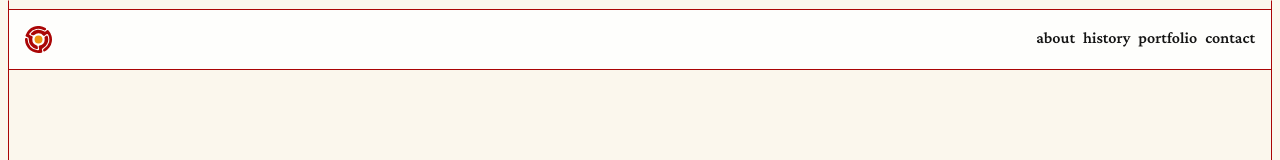
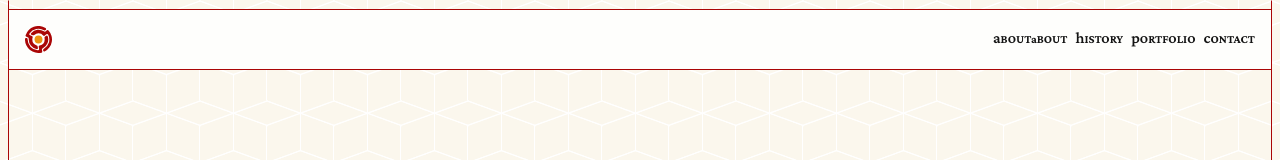
Before and after one commit to JulianBristol/portfolio2024, a Next.js app: page / in a window 1280 px wide. Shown: the top 160 px of the page. Built offline with nearby package versions, Linux system fonts and the light colour scheme.

Commit message:
Add Mouse Cursor

```diff
--- a/src/app/components/Header/Header.tsx
+++ b/src/app/components/Header/Header.tsx
@@ -1,9 +1,10 @@
-import React, { FC } from 'react';
-import Image from 'next/image';
+import React, { FC } from "react";
+import Image from "next/image";
 
 const Header = ({}) => {
 	return (
-    <header className='p-4 flex justify-between font-semibold border-poppy border-y-[0.5px] bg-ghost'>
+		<nav className="p-4 flex justify-between font-semibold border-poppy border-y-[0.5px] bg-ghost">
+			<a href="/">
 				<Image
 					className="relative "
 					src="/logo.svg"
@@ -12,21 +13,35 @@ const Header = ({}) => {
 					height={27}
 					priority
 				/>
-        <ul>
-            <li className='inline ml-2'>
-                <a href='#about'>about</a>
+			</a>
+			<ul className="text-[12px] font-bold">
+				<li className="inline ml-2">
+					<a href="#about" className="py-[5px] navOptionInteraction relative">
+						<span className="text-[16px] leading-[0px] font-semibold fontTransition">a</span>BOUT
+                        <span className='textReflection'>
+                            <span className='firstLetter'>a</span>
+                            BOUT
+                        </span>
+					</a>
 				</li>
-            <li className='inline ml-2'>
-                <a href='#history'>history</a>
+				<li className="inline ml-2">
+					<a href="#history" className="py-[5px]">
+						<span className="text-[16px] font-semibold">h</span>ISTORY
+					</a>
 				</li>
-            <li className='inline ml-2'>
-                <a href='#portfolio'>portfolio</a>
+				<li className="inline ml-2">
+					<a href="#portfolio" className="py-[5px]">
+						<span className="text-[16px] font-semibold">p</span>ORTFOLIO
+					</a>
 				</li>
-            <li className='inline ml-2'>
-                <a href='#contact'>contact</a>
+				<li className="inline ml-2">
+					<a href="#contact" className="py-[5px]">
+						<span className="text-[16px] font-semibold">c</span>ONTACT
+					</a>
 				</li>
 			</ul>
-    </header>
-)}
+		</nav>
+	);
+};
 
-export default Header
+export default Header;
--- a/src/app/globals.css
+++ b/src/app/globals.css
@@ -18,12 +18,55 @@
 
 body {
   color: rgb(var(--foreground-rgb));
-  background: linear-gradient(
-      to bottom,
+  background: linear-gradient(to bottom,
       transparent,
-      rgb(var(--background-end-rgb))
-    )
-    rgb(var(--background-start-rgb));
+      rgb(var(--background-end-rgb))) rgb(var(--background-start-rgb));
+}
+
+#cursor-inner {
+  width: 12px;
+  height: 12px;
+  background: #246036;
+  border-radius: 50%;
+  position: absolute;
+  left: 0;
+  top: 0;
+  opacity: 0;
+  transform: translate(-50%, -50%);
+  transition: opacity 1s linear, width 0.2s linear, height 0.2s linear;
+  pointer-events: none;
+}
+
+#cursor-outer {
+  width: 32px;
+  height: 32px;
+  background-color: #D0D9C955;
+  border-radius: 50%;
+  border: 1px solid #246036;
+  box-sizing: border-box;
+  position: absolute;
+  opacity: 0;
+  transform: translate(-50%, -50%);
+  transition: background-color 0.3s linear, border 0.3s linear,
+    width 0.2s linear, height 0.2s linear, opacity 0.7s 0.3s linear;
+  pointer-events: none;
+}
+
+button:focus-visible,
+a:focus-visible {
+  outline: 2px solid #AA0606;
+}
+
+.bgCubes {
+  background-image: url("assets/cubes2.png");
+}
+
+.navOptionInteraction:focus .fontTransition, .navOptionInteraction:hover .fontTransition {
+  color: red;
+  font-size: 40px;
+}
+.fontTransition {
+  transition: font-size 300ms ease-in-out;
 }
 
 @layer utilities {
--- a/src/app/layout.tsx
+++ b/src/app/layout.tsx
@@ -18,7 +18,9 @@ export default function RootLayout({
 }>) {
   return (
     <html lang="en">
-      <body className={`${crimsonPro.className} bg-creme`}>{children}</body>
+      <body className={`${crimsonPro.className} bg-creme`}>
+        {children}
+      </body>
     </html>
   );
 }
--- a/src/app/page.tsx
+++ b/src/app/page.tsx
@@ -1,12 +1,95 @@
+"use client";
 import Image from "next/image";
 import Header from "./components/Header/Header";
+import { useEffect, useState } from "react";
 
 export default function Home() {
-  return (
-    <div className="bg-creme h-full min-h-[100vh]">
-      <main className="text-ash bg-creme mx-2 py-2 border-x-poppy border-y-transparent border-[0.5px] h-full min-h-[100vh]">
-        <Header />
-      </main>
-    </div>
-  );
+
+  /* Initial check if user is using a touch device */
+  const [isTouchDevice, setIsTouchDevice] = useState(false);
+
+  useEffect(() => {
+    const checkTouchDevice = () => {
+      setIsTouchDevice('ontouchstart' in window || navigator.maxTouchPoints > 0 || navigator.maxTouchPoints > 0);
+    };
+
+    // Initial check when component mounts
+    checkTouchDevice();
+
+    // Check for touch device on resize
+    window.addEventListener('resize', checkTouchDevice);
+
+    // Unmount
+    return () => {
+      window.removeEventListener('resize', checkTouchDevice);
+    };
+  }, []);
+
+  /* mouse chaser */
+	useEffect(() => {
+		const inner = document.getElementById("cursor-inner");
+		const outer = document.getElementById("cursor-outer");
+
+		if (inner && outer && !isTouchDevice) {
+			const opacity = inner.style.opacity == "1" && outer.style.opacity == "1";
+
+			let innerX = 0,
+				innerY = 0,
+				outerX = 0,
+				outerY = 0;
+			document.addEventListener("mousemove", (e) => {
+				innerX = e.clientX;
+				innerY = e.clientY;
+				inner.style.top = `${innerY}px`;
+				inner.style.left = `${innerX}px`;
+				if (!opacity) {
+					inner.style.opacity = outer.style.opacity = "1";
+				}
+			});
+
+  document.body.addEventListener('mousedown', function() {
+    inner.style.width = '18px';
+    inner.style.height = '18px';
+    outer.style.width = '48px';
+    outer.style.height = '48px';
+  });
+
+  document.body.addEventListener('mouseup', function() {
+    inner.style.width = '12px';
+    inner.style.height = '12px';
+    outer.style.width = '32px';
+    outer.style.height = '32px';
+  });
+
+			const outerAnimation = () => {
+				const parts = 6;
+				outerX += (innerX - outerX) / parts;
+				outerY += (innerY - outerY) / parts;
+				outer.style.top = `${outerY}px`;
+				outer.style.left = `${outerX}px`;
+				window.requestAnimationFrame(outerAnimation);
+			};
+			window.requestAnimationFrame(outerAnimation);
+		}
+	});
+
+
+
+	return (
+		<div className="bg-creme h-full min-h-[100vh] focus:ring-poppy">
+
+      {/* On desktop device */}
+      {!isTouchDevice && (
+        <div>
+			<div id="cursor-outer" />
+			<div id="cursor-inner" />
+        </div>)}
+
+			<div className="bg-creme bgCubes h-full min-h-[100vh]">
+				<header className="text-ash mx-2 py-2 border-x-poppy border-y-transparent border-[0.5px] h-full min-h-[100vh]">
+					<Header />
+				</header>
+			</div>
+		</div>
+	);
 }
--- a/tailwind.config.ts
+++ b/tailwind.config.ts
@@ -7,6 +7,15 @@ const config: Config = {
     "./src/app/**/*.{js,ts,jsx,tsx,mdx}",
   ],
   theme: {
+    screens: {
+      'xxs': '320px',
+      'xs': '480px',
+      'sm': '640px',
+      'md': '768px',
+      'lg': '1024px',
+      'xl': '1280px',
+      '2xl': '1536px',
+    },
     colors: {
       'transparent': 'transparent',
       'white':'#FFFFFF',
```
Also changed, not shown: src/app/assets/cubes2.png (added). Lines whose indentation alone changed are shown as unchanged.
